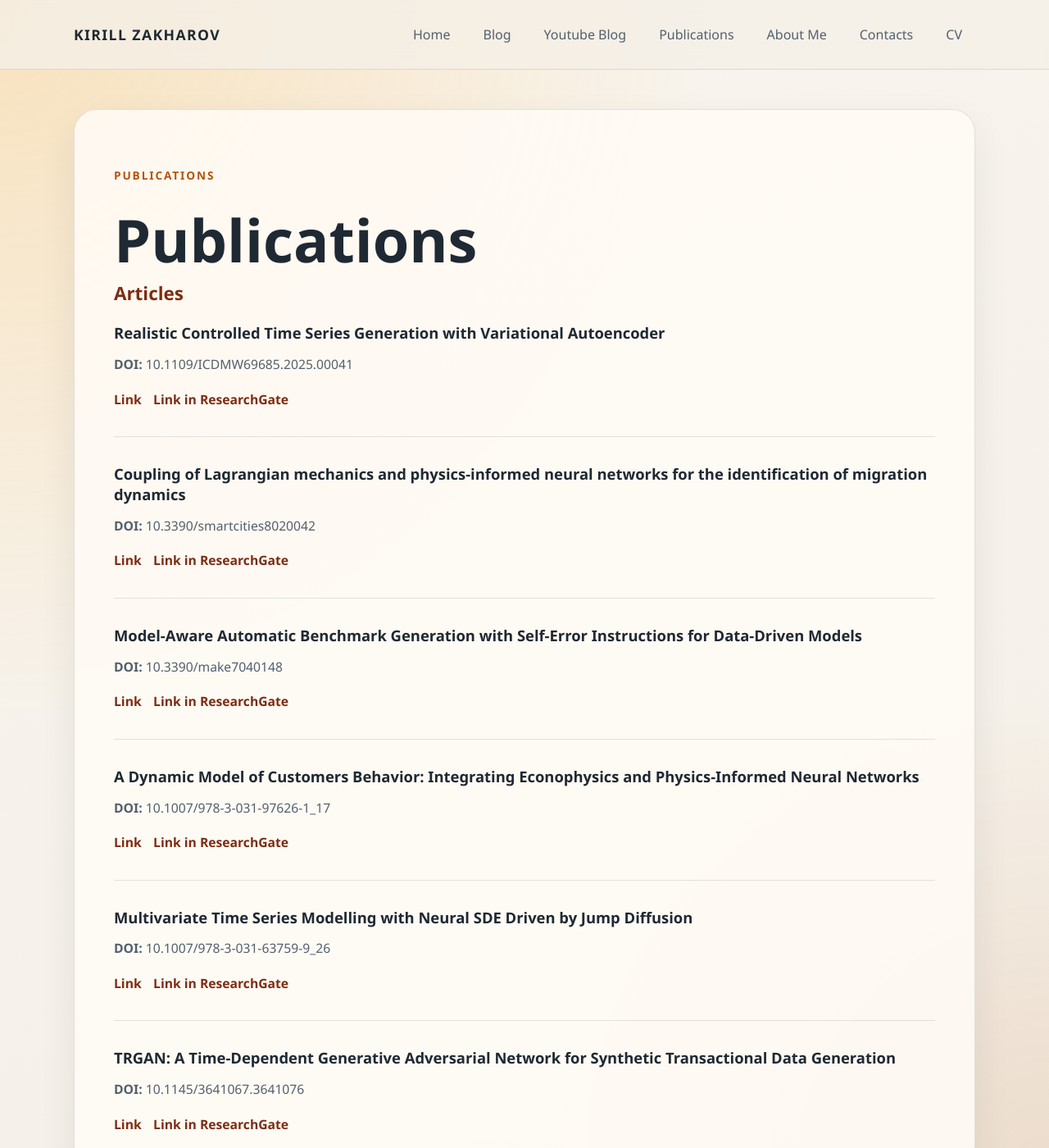
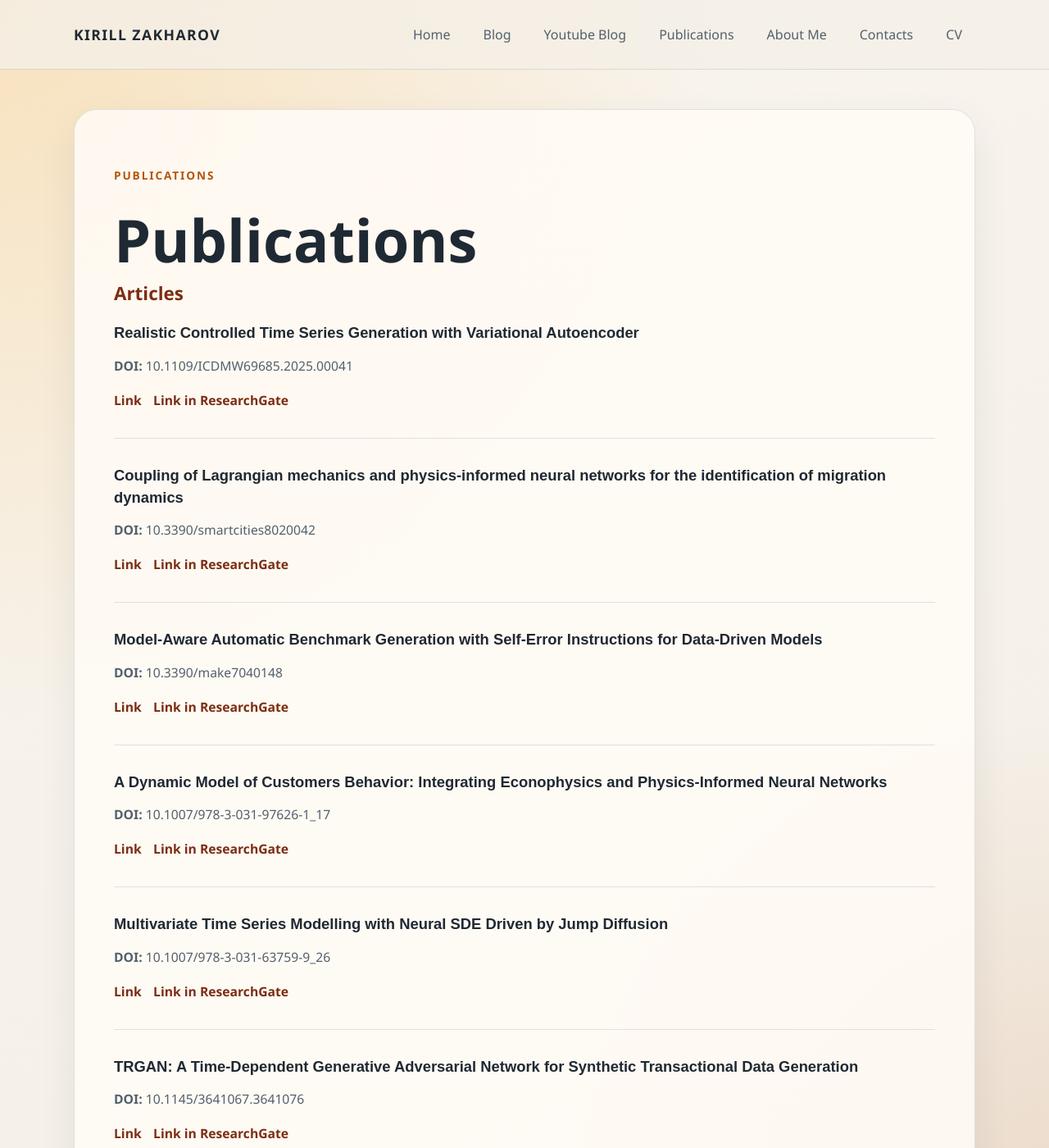
Before and after one commit to kirillzx/kirillzx.github.io, a Jekyll site: the page built from articles.md, in a window 1280 px wide and 1400 px high. Shown: the whole window at 82% size. Built offline with Jekyll 4.4.1, drawn with Linux system fonts in a browser that asks for light colours.

Commit message:
change size of preview and articles font

```diff
--- a/assets/css/style.css
+++ b/assets/css/style.css
@@ -132,6 +132,8 @@ a {
   margin-bottom: 0.6rem;
   font-size: 1.15rem;
   font-weight: 800;
+  font-family: Arial, "Helvetica Neue", Helvetica, sans-serif;
+  line-height: 1.45;
 }
 
 .publication-meta {
@@ -223,6 +225,8 @@ a {
   display: block;
   aspect-ratio: 16 / 9;
   margin-bottom: 1rem;
+  width: 100%;
+  max-width: 100%;
   overflow: hidden;
   border-radius: 18px;
   background: rgba(255, 255, 255, 0.6);
@@ -233,6 +237,7 @@ a {
   width: 100%;
   height: 100%;
   object-fit: cover;
+  object-position: center;
 }
 
 .video-title {
```
